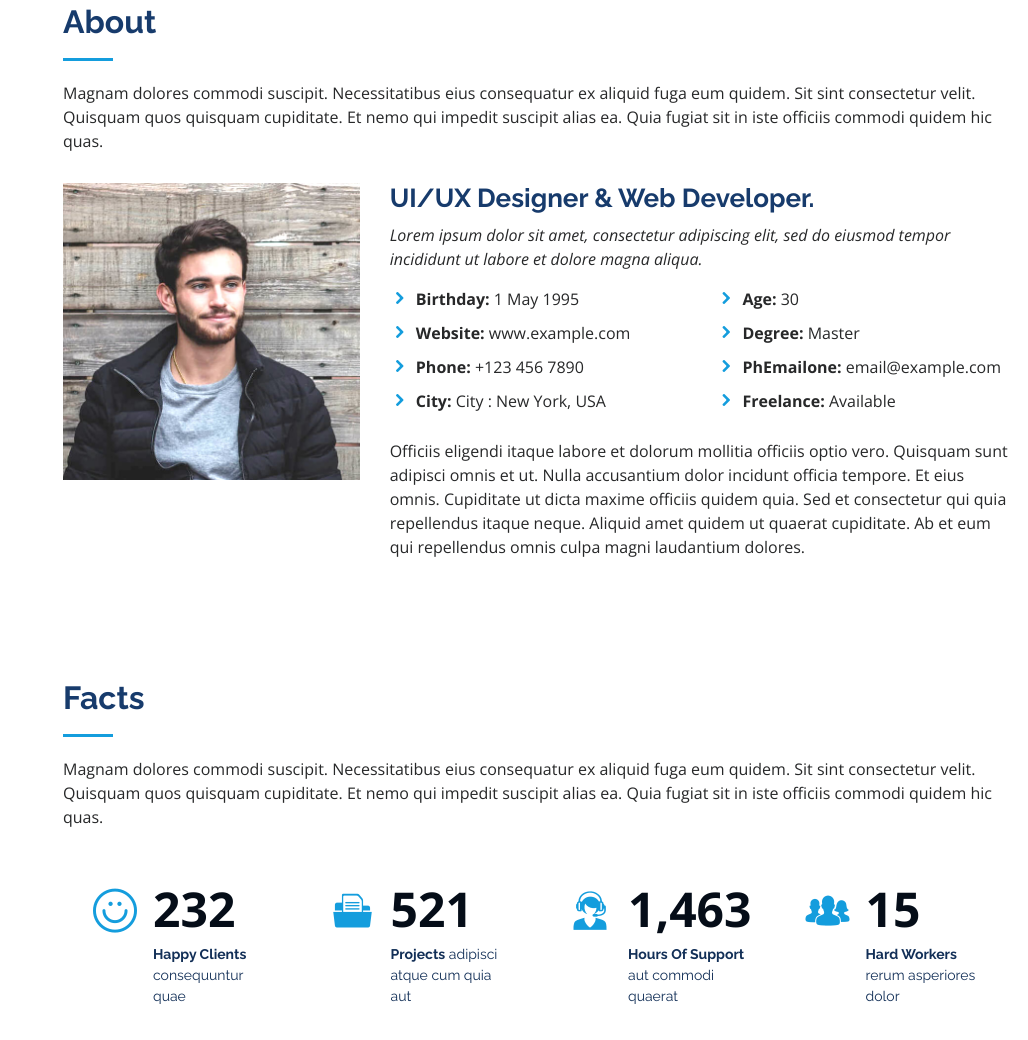
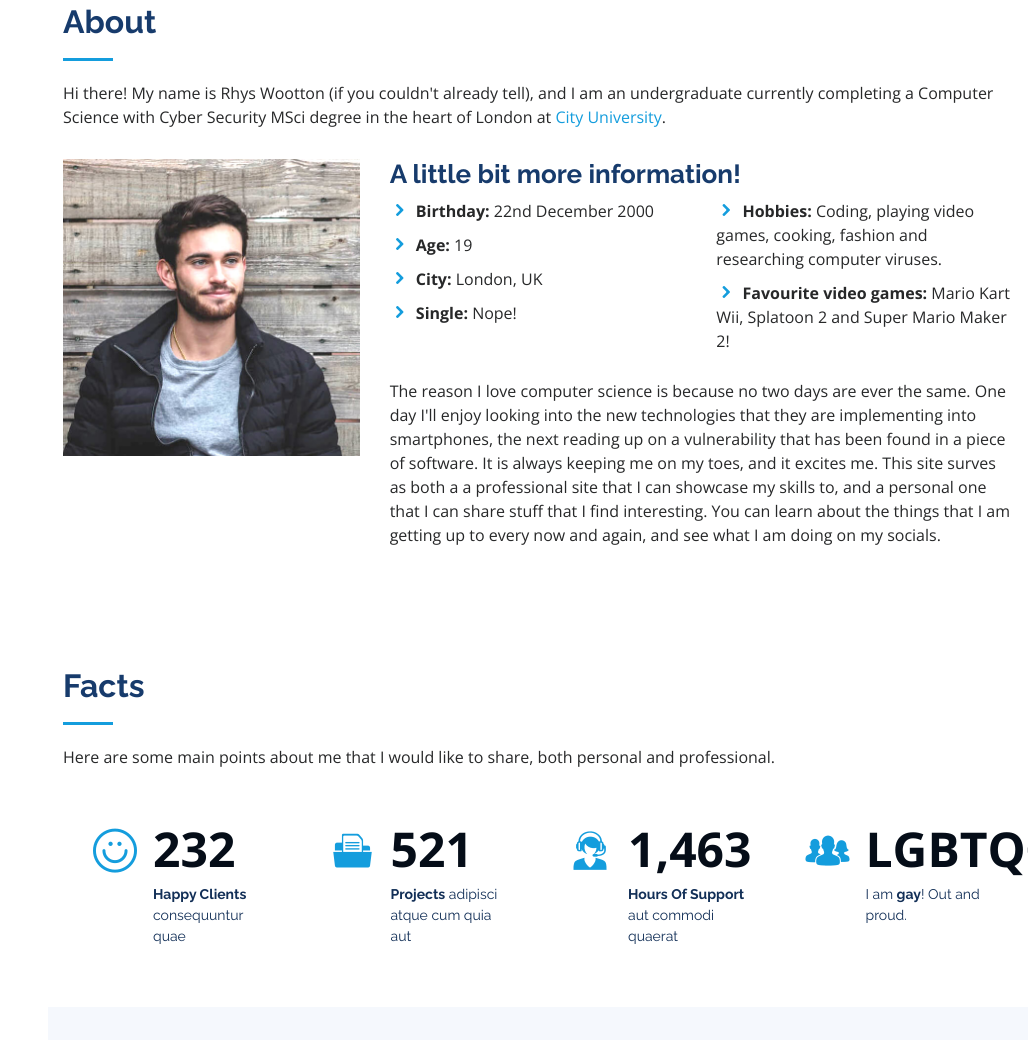
Before and after one commit to rhys-wootton-cackett/rhys-wootton.github.io, a plain HTML site: page index.html in a window 1280 px wide. Shown: the part 857-1897 px from the top of the page, without its empty margins (252-1280 px from the left). Drawn offline with nearby package versions, Linux system fonts and the light colour scheme.

Commit message:
Started adding personal information

```diff
--- a/index.html
+++ b/index.html
@@ -46,13 +46,10 @@
 
             <div class="profile">
                 <img src="assets/img/profile-img.jpg" alt="" class="img-fluid rounded-circle">
-        <h1 class="text-light"><a href="index.html">Alex Smith</a></h1>
+                <h1 class="text-light"><a href="index.html">Rhys Wootton</a></h1>
                 <div class="social-links mt-3 text-center">
-          <a href="#" class="twitter"><i class="bx bxl-twitter"></i></a>
-          <a href="#" class="facebook"><i class="bx bxl-facebook"></i></a>
-          <a href="#" class="instagram"><i class="bx bxl-instagram"></i></a>
-          <a href="#" class="google-plus"><i class="bx bxl-skype"></i></a>
-          <a href="#" class="linkedin"><i class="bx bxl-linkedin"></i></a>
+                    <a href="https://www.instagram.com/rhysrah22/" class="instagram" target="_blank"><i class="bx bxl-instagram"></i></a>
+                    <a href="https://www.linkedin.com/in/rhyswootton2212/" class="linkedin" target="_blank"><i class="bx bxl-linkedin"></i></a>
                 </div>
             </div>
 
@@ -66,19 +63,22 @@
                     <li><a href="#contact"><i class="bx bx-envelope"></i> Contact</a></li>
 
                 </ul>
-      </nav><!-- .nav-menu -->
+            </nav>
+            <!-- .nav-menu -->
             <button type="button" class="mobile-nav-toggle d-xl-none"><i class="icofont-navigation-menu"></i></button>
 
         </div>
-  </header><!-- End Header -->
+    </header>
+    <!-- End Header -->
 
     <!-- ======= Hero Section ======= -->
     <section id="hero" class="d-flex flex-column justify-content-center align-items-center">
         <div class="hero-container" data-aos="fade-in">
-      <h1>Alex Smith</h1>
-      <p>I'm <span class="typed" data-typed-items="Designer, Developer, Freelancer, Photographer"></span></p>
+            <h1>Rhys Wootton</h1>
+            <p>I am a <span class="typed" data-typed-items="student, developer, geek"></span></p>
         </div>
-  </section><!-- End Hero -->
+    </section>
+    <!-- End Hero -->
 
     <main id="main">
 
@@ -88,7 +88,8 @@
 
                 <div class="section-title">
                     <h2>About</h2>
-          <p>Magnam dolores commodi suscipit. Necessitatibus eius consequatur ex aliquid fuga eum quidem. Sit sint consectetur velit. Quisquam quos quisquam cupiditate. Et nemo qui impedit suscipit alias ea. Quia fugiat sit in iste officiis commodi quidem hic quas.</p>
+                    <p>Hi there! My name is Rhys Wootton (if you couldn't already tell), and I am an undergraduate currently completing a Computer Science with Cyber Security MSci degree in the heart of London at <a href="https://www.city.ac.uk/" target="_blank">City University</a>.
+                    </p>
                 </div>
 
                 <div class="row">
@@ -96,38 +97,32 @@
                         <img src="assets/img/profile-img.jpg" class="img-fluid" alt="">
                     </div>
                     <div class="col-lg-8 pt-4 pt-lg-0 content" data-aos="fade-left">
-            <h3>UI/UX Designer &amp; Web Developer.</h3>
-            <p class="font-italic">
-              Lorem ipsum dolor sit amet, consectetur adipiscing elit, sed do eiusmod tempor incididunt ut labore et dolore
-              magna aliqua.
-            </p>
+                        <h3>A little bit more information!</h3>
                         <div class="row">
                             <div class="col-lg-6">
                                 <ul>
-                  <li><i class="icofont-rounded-right"></i> <strong>Birthday:</strong> 1 May 1995</li>
-                  <li><i class="icofont-rounded-right"></i> <strong>Website:</strong> www.example.com</li>
-                  <li><i class="icofont-rounded-right"></i> <strong>Phone:</strong> +123 456 7890</li>
-                  <li><i class="icofont-rounded-right"></i> <strong>City:</strong> City : New York, USA</li>
+                                    <li><i class="icofont-rounded-right"></i> <strong>Birthday:</strong> 22nd December 2000</li>
+                                    <li><i class="icofont-rounded-right"></i> <strong>Age:</strong> 19</li>
+                                    <li><i class="icofont-rounded-right"></i> <strong>City:</strong> London, UK</li>
+                                    <li><i class="icofont-rounded-right"></i> <strong>Single:</strong> Nope!</li>
                                 </ul>
                             </div>
                             <div class="col-lg-6">
                                 <ul>
-                  <li><i class="icofont-rounded-right"></i> <strong>Age:</strong> 30</li>
-                  <li><i class="icofont-rounded-right"></i> <strong>Degree:</strong> Master</li>
-                  <li><i class="icofont-rounded-right"></i> <strong>PhEmailone:</strong> email@example.com</li>
-                  <li><i class="icofont-rounded-right"></i> <strong>Freelance:</strong> Available</li>
+                                    <li><i class="icofont-rounded-right"></i> <strong>Hobbies:</strong> Coding, playing video games, cooking, fashion and researching computer viruses.</li>
+                                    <li><i class="icofont-rounded-right"></i> <strong>Favourite video games:</strong> Mario Kart Wii, Splatoon 2 and Super Mario Maker 2!</li>
                                 </ul>
                             </div>
                         </div>
-            <p>
-              Officiis eligendi itaque labore et dolorum mollitia officiis optio vero. Quisquam sunt adipisci omnis et ut. Nulla accusantium dolor incidunt officia tempore. Et eius omnis.
-              Cupiditate ut dicta maxime officiis quidem quia. Sed et consectetur qui quia repellendus itaque neque. Aliquid amet quidem ut quaerat cupiditate. Ab et eum qui repellendus omnis culpa magni laudantium dolores.
-            </p>
+                        <p>The reason I love computer science is because no two days are ever the same. One day I'll enjoy looking into the new technologies that they are implementing into smartphones, the next reading up on a vulnerability that has been
+                            found in a piece of software. It is always keeping me on my toes, and it excites me. This site surves as both a a professional site that I can showcase my skills to, and a personal one that I can share stuff that I find interesting.
+                            You can learn about the things that I am getting up to every now and again, and see what I am doing on my socials.</p>
                     </div>
                 </div>
 
             </div>
-    </section><!-- End About Section -->
+        </section>
+        <!-- End About Section -->
 
         <!-- ======= Facts Section ======= -->
         <section id="facts" class="facts">
@@ -135,7 +130,7 @@
 
                 <div class="section-title">
                     <h2>Facts</h2>
-          <p>Magnam dolores commodi suscipit. Necessitatibus eius consequatur ex aliquid fuga eum quidem. Sit sint consectetur velit. Quisquam quos quisquam cupiditate. Et nemo qui impedit suscipit alias ea. Quia fugiat sit in iste officiis commodi quidem hic quas.</p>
+                    <p>Here are some main points about me that I would like to share, both personal and professional.</p>
                 </div>
 
                 <div class="row no-gutters">
@@ -167,15 +162,16 @@
                     <div class="col-lg-3 col-md-6 d-md-flex align-items-md-stretch" data-aos="fade-up" data-aos-delay="300">
                         <div class="count-box">
                             <i class="icofont-users-alt-5"></i>
-              <span data-toggle="counter-up">15</span>
-              <p><strong>Hard Workers</strong> rerum asperiores dolor</p>
+                            <span>LGBTQ+</span>
+                            <p>I am <strong>gay</strong>! Out and proud.</p>
                         </div>
                     </div>
 
                 </div>
 
             </div>
-    </section><!-- End Facts Section -->
+        </section>
+        <!-- End Facts Section -->
 
         <!-- ======= Skills Section ======= -->
         <section id="skills" class="skills section-bg">
@@ -183,7 +179,8 @@
 
                 <div class="section-title">
                     <h2>Skills</h2>
-          <p>Magnam dolores commodi suscipit. Necessitatibus eius consequatur ex aliquid fuga eum quidem. Sit sint consectetur velit. Quisquam quos quisquam cupiditate. Et nemo qui impedit suscipit alias ea. Quia fugiat sit in iste officiis commodi quidem hic quas.</p>
+                    <p>Magnam dolores commodi suscipit. Necessitatibus eius consequatur ex aliquid fuga eum quidem. Sit sint consectetur velit. Quisquam quos quisquam cupiditate. Et nemo qui impedit suscipit alias ea. Quia fugiat sit in iste officiis commodi
+                        quidem hic quas.</p>
                 </div>
 
                 <div class="row skills-content">
@@ -241,7 +238,8 @@
                 </div>
 
             </div>
-    </section><!-- End Skills Section -->
+        </section>
+        <!-- End Skills Section -->
 
         <!-- ======= Resume Section ======= -->
         <section id="resume" class="resume">
@@ -249,7 +247,8 @@
 
                 <div class="section-title">
                     <h2>Resume</h2>
-          <p>Magnam dolores commodi suscipit. Necessitatibus eius consequatur ex aliquid fuga eum quidem. Sit sint consectetur velit. Quisquam quos quisquam cupiditate. Et nemo qui impedit suscipit alias ea. Quia fugiat sit in iste officiis commodi quidem hic quas.</p>
+                    <p>Magnam dolores commodi suscipit. Necessitatibus eius consequatur ex aliquid fuga eum quidem. Sit sint consectetur velit. Quisquam quos quisquam cupiditate. Et nemo qui impedit suscipit alias ea. Quia fugiat sit in iste officiis commodi
+                        quidem hic quas.</p>
                 </div>
 
                 <div class="row">
@@ -307,7 +306,8 @@
                 </div>
 
             </div>
-    </section><!-- End Resume Section -->
+        </section>
+        <!-- End Resume Section -->
 
         <!-- ======= Portfolio Section ======= -->
         <section id="portfolio" class="portfolio section-bg">
@@ -315,7 +315,8 @@
 
                 <div class="section-title">
                     <h2>Portfolio</h2>
-          <p>Magnam dolores commodi suscipit. Necessitatibus eius consequatur ex aliquid fuga eum quidem. Sit sint consectetur velit. Quisquam quos quisquam cupiditate. Et nemo qui impedit suscipit alias ea. Quia fugiat sit in iste officiis commodi quidem hic quas.</p>
+                    <p>Magnam dolores commodi suscipit. Necessitatibus eius consequatur ex aliquid fuga eum quidem. Sit sint consectetur velit. Quisquam quos quisquam cupiditate. Et nemo qui impedit suscipit alias ea. Quia fugiat sit in iste officiis commodi
+                        quidem hic quas.</p>
                 </div>
 
                 <div class="row" data-aos="fade-up">
@@ -424,7 +425,8 @@
                 </div>
 
             </div>
-    </section><!-- End Portfolio Section -->
+        </section>
+        <!-- End Portfolio Section -->
 
         <!-- ======= Services Section ======= -->
         <section id="services" class="services">
@@ -432,7 +434,8 @@
 
                 <div class="section-title">
                     <h2>Services</h2>
-          <p>Magnam dolores commodi suscipit. Necessitatibus eius consequatur ex aliquid fuga eum quidem. Sit sint consectetur velit. Quisquam quos quisquam cupiditate. Et nemo qui impedit suscipit alias ea. Quia fugiat sit in iste officiis commodi quidem hic quas.</p>
+                    <p>Magnam dolores commodi suscipit. Necessitatibus eius consequatur ex aliquid fuga eum quidem. Sit sint consectetur velit. Quisquam quos quisquam cupiditate. Et nemo qui impedit suscipit alias ea. Quia fugiat sit in iste officiis commodi
+                        quidem hic quas.</p>
                 </div>
 
                 <div class="row">
@@ -469,7 +472,8 @@
                 </div>
 
             </div>
-    </section><!-- End Services Section -->
+        </section>
+        <!-- End Services Section -->
 
         <!-- ======= Testimonials Section ======= -->
         <section id="testimonials" class="testimonials section-bg">
@@ -477,15 +481,16 @@
 
                 <div class="section-title">
                     <h2>Testimonials</h2>
-          <p>Magnam dolores commodi suscipit. Necessitatibus eius consequatur ex aliquid fuga eum quidem. Sit sint consectetur velit. Quisquam quos quisquam cupiditate. Et nemo qui impedit suscipit alias ea. Quia fugiat sit in iste officiis commodi quidem hic quas.</p>
+                    <p>Magnam dolores commodi suscipit. Necessitatibus eius consequatur ex aliquid fuga eum quidem. Sit sint consectetur velit. Quisquam quos quisquam cupiditate. Et nemo qui impedit suscipit alias ea. Quia fugiat sit in iste officiis commodi
+                        quidem hic quas.</p>
                 </div>
 
                 <div class="owl-carousel testimonials-carousel">
 
                     <div class="testimonial-item" data-aos="fade-up">
                         <p>
-              <i class="bx bxs-quote-alt-left quote-icon-left"></i>
-              Proin iaculis purus consequat sem cure digni ssim donec porttitora entum suscipit rhoncus. Accusantium quam, ultricies eget id, aliquam eget nibh et. Maecen aliquam, risus at semper.
+                            <i class="bx bxs-quote-alt-left quote-icon-left"></i> Proin iaculis purus consequat sem cure digni ssim donec porttitora entum suscipit rhoncus. Accusantium quam, ultricies eget id, aliquam eget nibh et. Maecen aliquam, risus
+                            at semper.
                             <i class="bx bxs-quote-alt-right quote-icon-right"></i>
                         </p>
                         <img src="assets/img/testimonials/testimonials-1.jpg" class="testimonial-img" alt="">
@@ -495,8 +500,8 @@
 
                     <div class="testimonial-item" data-aos="fade-up" data-aos-delay="100">
                         <p>
-              <i class="bx bxs-quote-alt-left quote-icon-left"></i>
-              Export tempor illum tamen malis malis eram quae irure esse labore quem cillum quid cillum eram malis quorum velit fore eram velit sunt aliqua noster fugiat irure amet legam anim culpa.
+                            <i class="bx bxs-quote-alt-left quote-icon-left"></i> Export tempor illum tamen malis malis eram quae irure esse labore quem cillum quid cillum eram malis quorum velit fore eram velit sunt aliqua noster fugiat irure amet legam
+                            anim culpa.
                             <i class="bx bxs-quote-alt-right quote-icon-right"></i>
                         </p>
                         <img src="assets/img/testimonials/testimonials-2.jpg" class="testimonial-img" alt="">
@@ -506,8 +511,7 @@
 
                     <div class="testimonial-item" data-aos="fade-up" data-aos-delay="200">
                         <p>
-              <i class="bx bxs-quote-alt-left quote-icon-left"></i>
-              Enim nisi quem export duis labore cillum quae magna enim sint quorum nulla quem veniam duis minim tempor labore quem eram duis noster aute amet eram fore quis sint minim.
+                            <i class="bx bxs-quote-alt-left quote-icon-left"></i> Enim nisi quem export duis labore cillum quae magna enim sint quorum nulla quem veniam duis minim tempor labore quem eram duis noster aute amet eram fore quis sint minim.
                             <i class="bx bxs-quote-alt-right quote-icon-right"></i>
                         </p>
                         <img src="assets/img/testimonials/testimonials-3.jpg" class="testimonial-img" alt="">
@@ -517,8 +521,8 @@
 
                     <div class="testimonial-item" data-aos="fade-up" data-aos-delay="300">
                         <p>
-              <i class="bx bxs-quote-alt-left quote-icon-left"></i>
-              Fugiat enim eram quae cillum dolore dolor amet nulla culpa multos export minim fugiat minim velit minim dolor enim duis veniam ipsum anim magna sunt elit fore quem dolore labore illum veniam.
+                            <i class="bx bxs-quote-alt-left quote-icon-left"></i> Fugiat enim eram quae cillum dolore dolor amet nulla culpa multos export minim fugiat minim velit minim dolor enim duis veniam ipsum anim magna sunt elit fore quem dolore
+                            labore illum veniam.
                             <i class="bx bxs-quote-alt-right quote-icon-right"></i>
                         </p>
                         <img src="assets/img/testimonials/testimonials-4.jpg" class="testimonial-img" alt="">
@@ -528,8 +532,8 @@
 
                     <div class="testimonial-item" data-aos="fade-up" data-aos-delay="400">
                         <p>
-              <i class="bx bxs-quote-alt-left quote-icon-left"></i>
-              Quis quorum aliqua sint quem legam fore sunt eram irure aliqua veniam tempor noster veniam enim culpa labore duis sunt culpa nulla illum cillum fugiat legam esse veniam culpa fore nisi cillum quid.
+                            <i class="bx bxs-quote-alt-left quote-icon-left"></i> Quis quorum aliqua sint quem legam fore sunt eram irure aliqua veniam tempor noster veniam enim culpa labore duis sunt culpa nulla illum cillum fugiat legam esse veniam
+                            culpa fore nisi cillum quid.
                             <i class="bx bxs-quote-alt-right quote-icon-right"></i>
                         </p>
                         <img src="assets/img/testimonials/testimonials-5.jpg" class="testimonial-img" alt="">
@@ -540,7 +544,8 @@
                 </div>
 
             </div>
-    </section><!-- End Testimonials Section -->
+        </section>
+        <!-- End Testimonials Section -->
 
         <!-- ======= Contact Section ======= -->
         <section id="contact" class="contact">
@@ -548,7 +553,8 @@
 
                 <div class="section-title">
                     <h2>Contact</h2>
-          <p>Magnam dolores commodi suscipit. Necessitatibus eius consequatur ex aliquid fuga eum quidem. Sit sint consectetur velit. Quisquam quos quisquam cupiditate. Et nemo qui impedit suscipit alias ea. Quia fugiat sit in iste officiis commodi quidem hic quas.</p>
+                    <p>Magnam dolores commodi suscipit. Necessitatibus eius consequatur ex aliquid fuga eum quidem. Sit sint consectetur velit. Quisquam quos quisquam cupiditate. Et nemo qui impedit suscipit alias ea. Quia fugiat sit in iste officiis commodi
+                        quidem hic quas.</p>
                 </div>
 
                 <div class="row" data-aos="fade-in">
@@ -573,7 +579,8 @@
                                 <p>+1 5589 55488 55s</p>
                             </div>
 
-              <iframe src="https://www.google.com/maps/embed?pb=!1m14!1m8!1m3!1d12097.433213460943!2d-74.0062269!3d40.7101282!3m2!1i1024!2i768!4f13.1!3m3!1m2!1s0x0%3A0xb89d1fe6bc499443!2sDowntown+Conference+Center!5e0!3m2!1smk!2sbg!4v1539943755621" frameborder="0" style="border:0; width: 100%; height: 290px;" allowfullscreen></iframe>
+                            <iframe src="https://www.google.com/maps/embed?pb=!1m14!1m8!1m3!1d12097.433213460943!2d-74.0062269!3d40.7101282!3m2!1i1024!2i768!4f13.1!3m3!1m2!1s0x0%3A0xb89d1fe6bc499443!2sDowntown+Conference+Center!5e0!3m2!1smk!2sbg!4v1539943755621" frameborder="0"
+                                style="border:0; width: 100%; height: 290px;" allowfullscreen></iframe>
                         </div>
 
                     </div>
@@ -614,9 +621,11 @@
                 </div>
 
             </div>
-    </section><!-- End Contact Section -->
+        </section>
+        <!-- End Contact Section -->
 
-  </main><!-- End #main -->
+    </main>
+    <!-- End #main -->
 
     <!-- ======= Footer ======= -->
     <footer id="footer">
@@ -632,7 +641,8 @@
                 Designed by <a href="https://bootstrapmade.com/">BootstrapMade</a>
             </div>
         </div>
-  </footer><!-- End  Footer -->
+    </footer>
+    <!-- End  Footer -->
 
     <a href="#" class="back-to-top"><i class="icofont-simple-up"></i></a>
 
```
Lines whose indentation alone changed are shown as unchanged.
